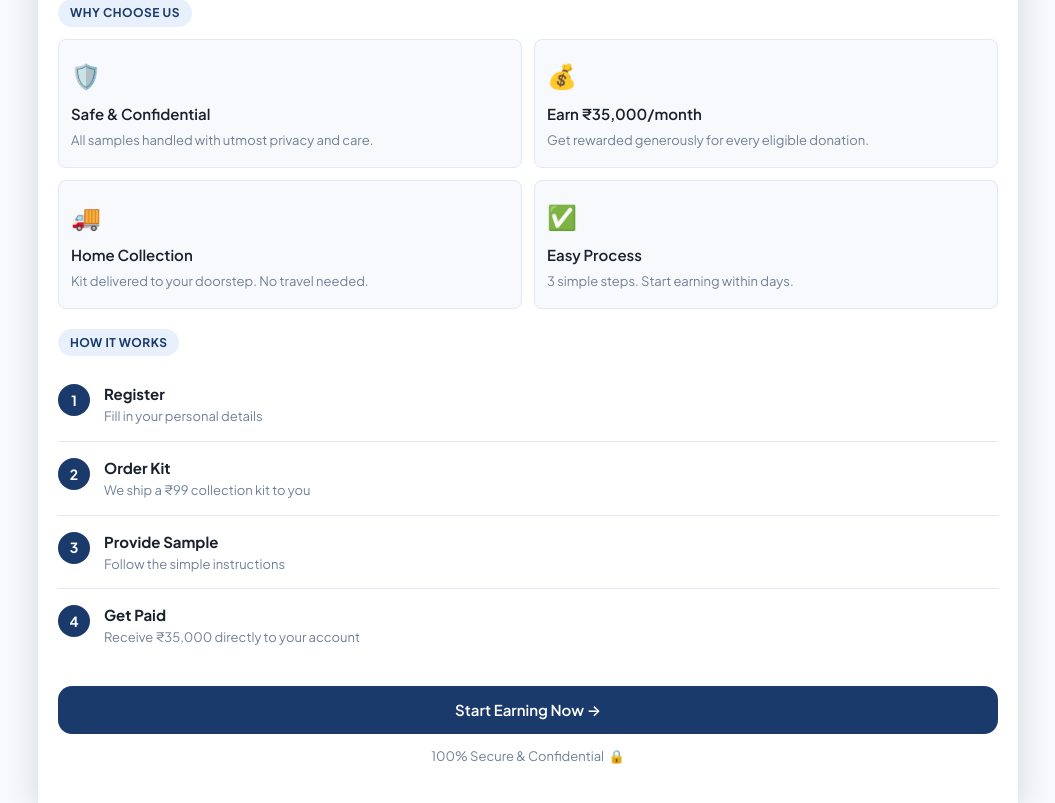
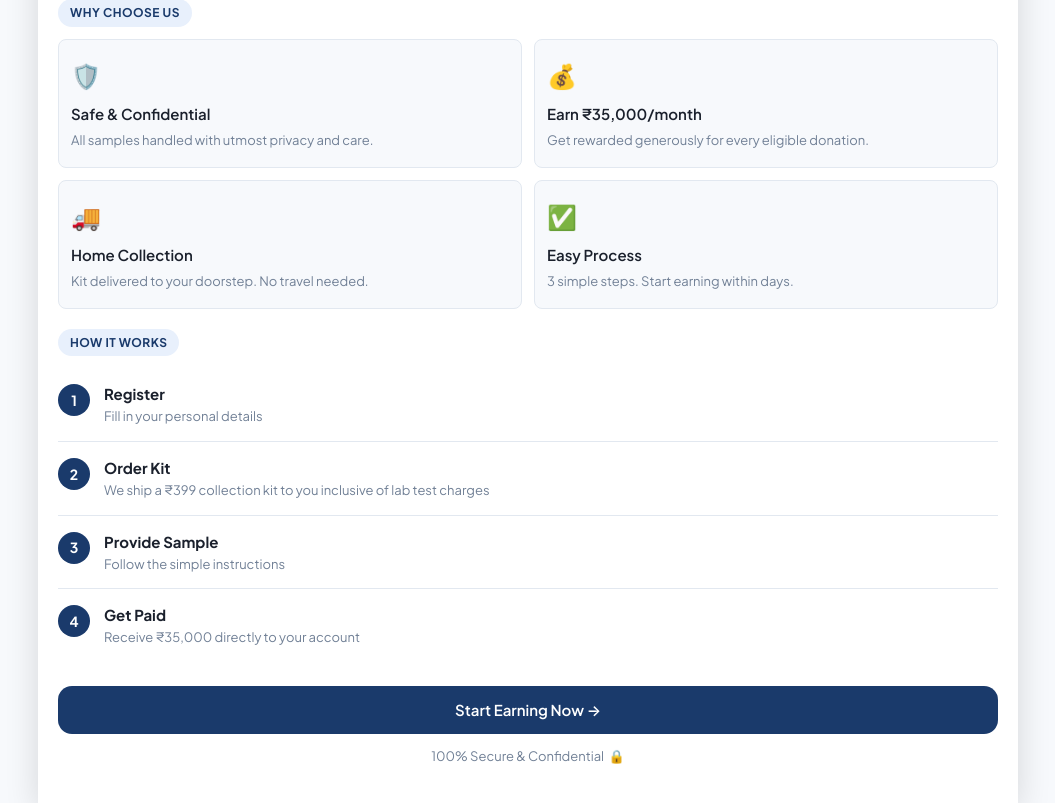
Before and after one commit to donarconnectsupport-tech/DonarConnect, a React (Vite) app in the folder donarconnect/: page / in a window 1280 px wide. Shown: the part 598-1401 px from the top of the page, without its empty margins (112-1167 px from the left). Built offline with nearby package versions, Linux system fonts and the light colour scheme; no server answers.

Commit message:
Update HomePage.jsx

```diff
--- a/donarconnect/src/pages/HomePage.jsx
+++ b/donarconnect/src/pages/HomePage.jsx
@@ -90,7 +90,7 @@ export default function HomePage() {
         <div className="steps-list mt-12">
           {[
             { n: 1, t: 'Register', d: 'Fill in your personal details' },
-            { n: 2, t: 'Order Kit', d: 'We ship a ₹99 collection kit to you' },
+            { n: 2, t: 'Order Kit', d: 'We ship a ₹399 collection kit to you inclusive of lab test charges' },
             { n: 3, t: 'Provide Sample', d: 'Follow the simple instructions' },
             { n: 4, t: 'Get Paid', d: 'Receive ₹35,000 directly to your account' },
           ].map((step) => (
```
